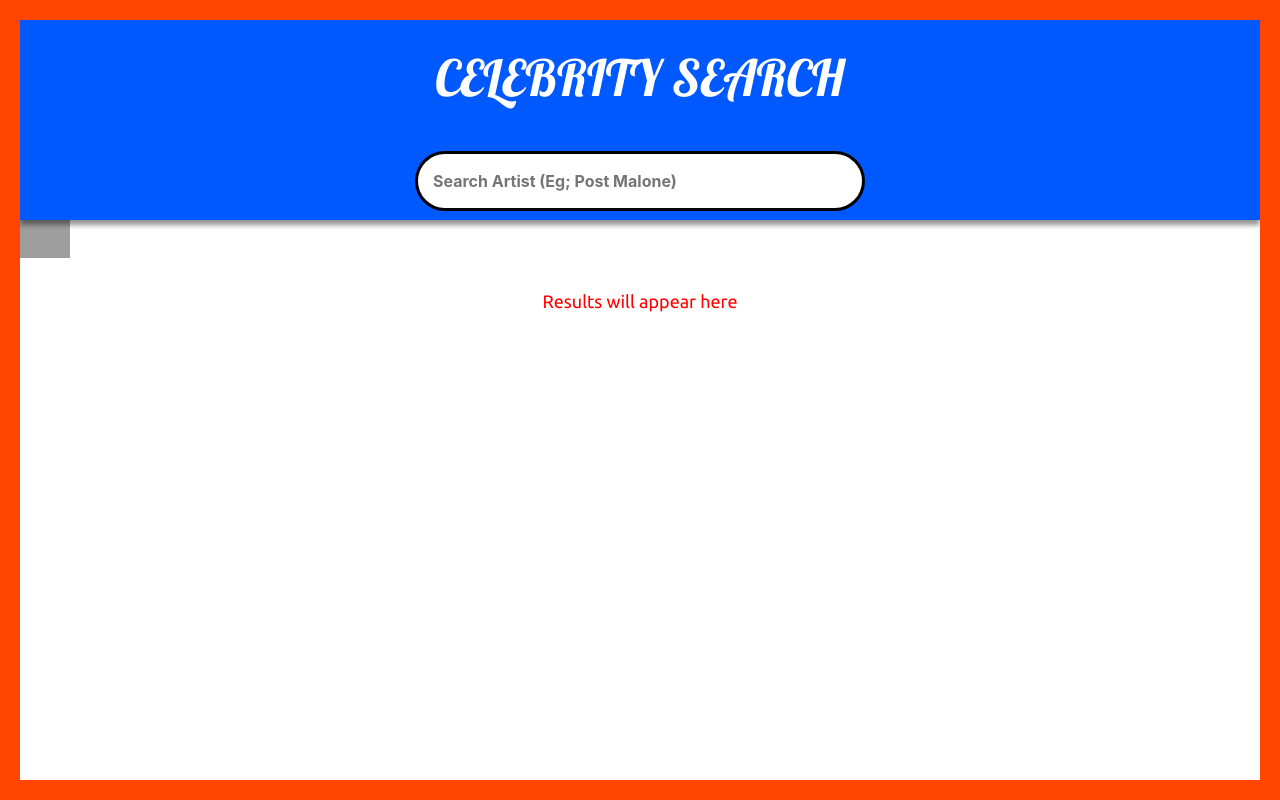
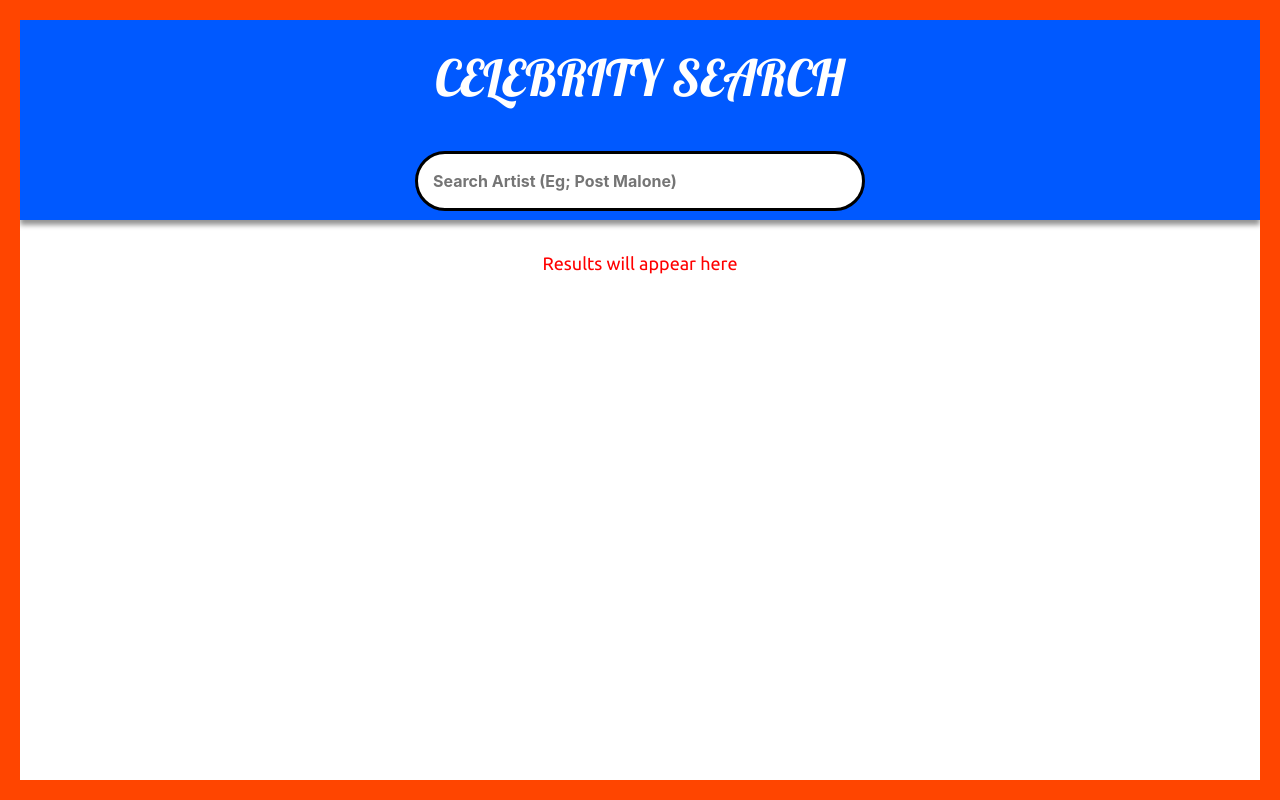
Before and after one commit to quamepossible/api-demo, a PHP site: page /api-demo/ in a window 1280 px wide. Run offline with PHP 8.4, Linux system fonts and the light colour scheme; grey boxes are pictures that could not be loaded.

Commit message:
applied css rule to loading gif

```diff
--- a/fetch_artists/resources/css/style.css
+++ b/fetch_artists/resources/css/style.css
@@ -113,3 +113,13 @@ header{
 .holdata div .view:hover{
     background: rgb(0, 135, 197);
 }
+
+.gif{
+    display: block;
+    margin: auto;
+    position: absolute;
+    left: 50%;
+    margin-top: 50px;
+    transform: translateX(-50%);
+    display: none;
+}
```
